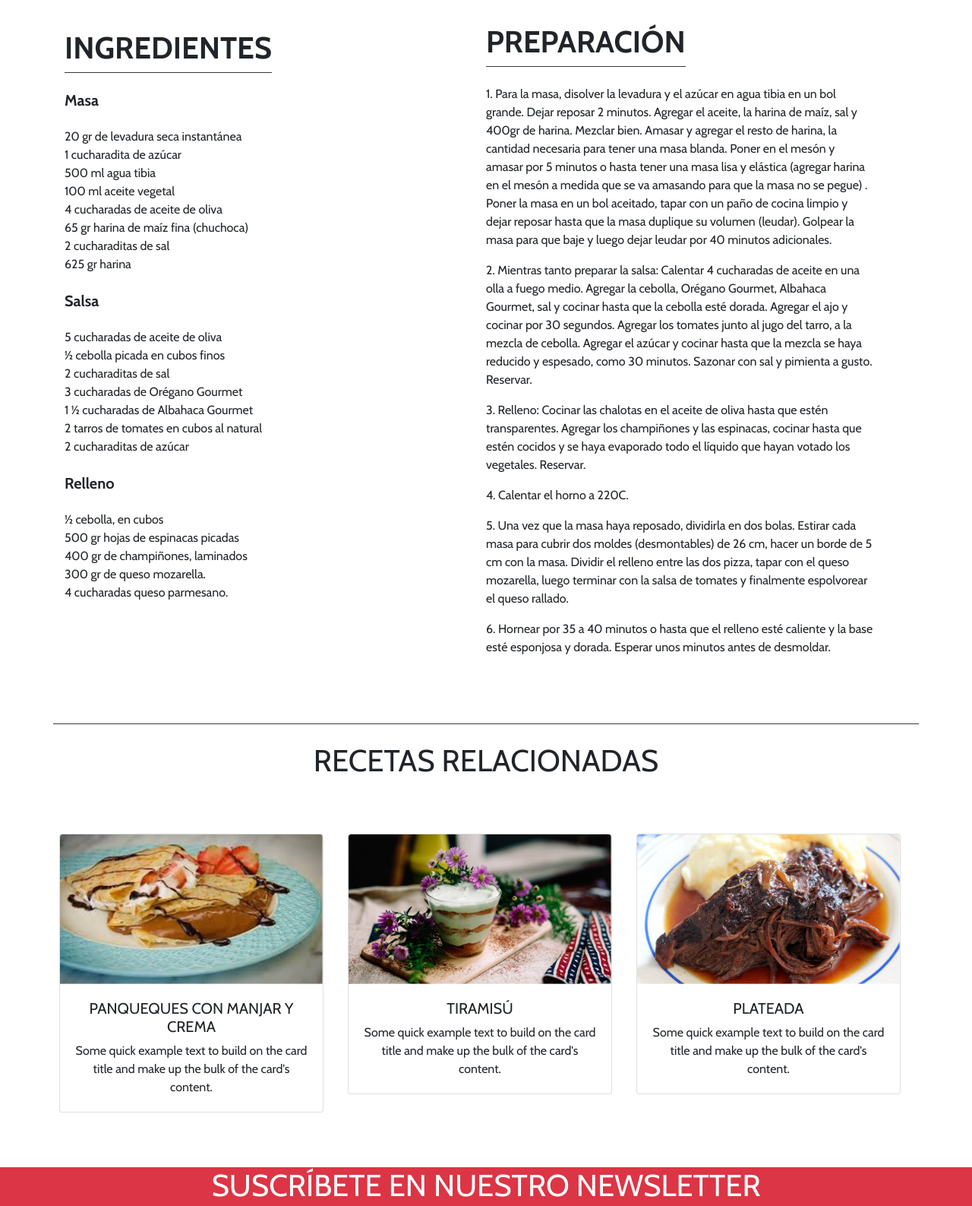
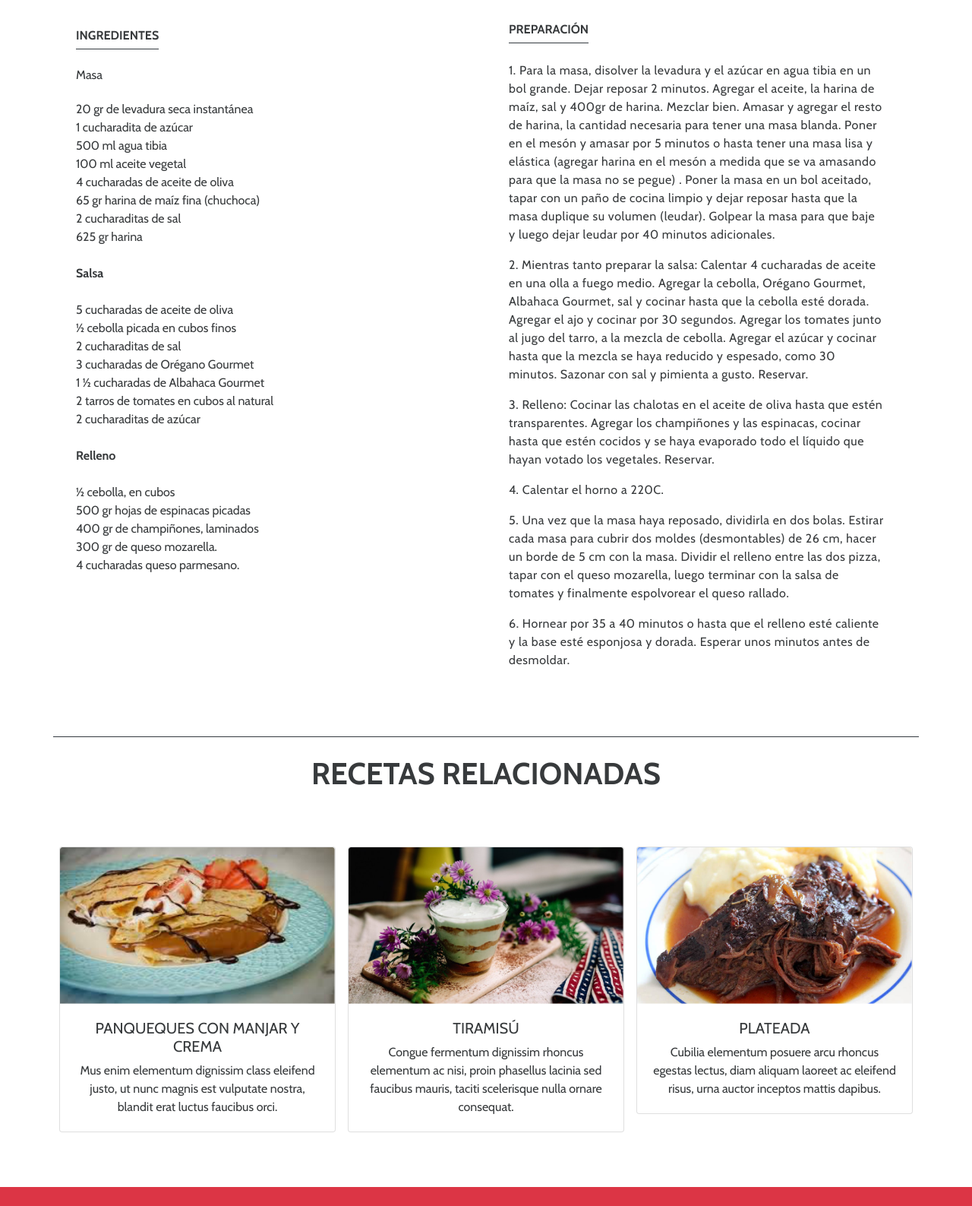
Before and after one commit to alexandraalvarez/ricomida, a plain HTML site: page index.html in a window 1280 px wide. Shown: the part 814-2401 px from the top of the page at 76% size. Drawn offline with nearby package versions, Linux system fonts and the light colour scheme; a script that the page names is missing.

Commit message:
estilos terminados, versión mobile y desktop

```diff
--- a/assets/css/style.css
+++ b/assets/css/style.css
@@ -13,8 +13,37 @@ body {
     font-family: "Lobster", cursive;
     font-size: 2.3125em;
 }
+/*estilos fuentes pizza y recetas (seccion pizza y carrusel, recetas relacionadas y receta)*/
+.sectn-relRecipes, .sectn-recipe, .sectn-pizzaCarru,
+.sectn-pizzaCarru .btn {
+    color: #373A3c;
+}
+/*estilos sección pizza y carrusel*/
+.img-pizzaEspiCahmpi {
+    width: 482px;
+    height: 384px;
+}
+/*estilos preparación*/
+.divPrepare {
+    padding-left: 30px;
+}
+.pPrepare {
+    /*padding-right: 120px;*/
+    letter-spacing: 0.6px;
+}
 /*estilos sección newsletter*/
+.newsletter {
+    height: 534px;
+}
 .newsletter h3 span {
     font-family: "Lobster", cursive;
     font-size: 1.0715em;
 }
+.newsletter .btn {
+    width: 233px;
+    height: 40px;
+}
+/*estilos footer*/
+footer {
+    height: 120px;
+}
--- a/index.html
+++ b/index.html
@@ -10,7 +10,7 @@
 
     <nav class="navbar navbar-expand-lg navbar-dark bg-dark text-white mb-2">
         <div class="container">
-            <h2 class="text-white my-3 ricomida">Ricomida</h2>
+            <h2 class="text-white my-3">Ricomida</h2>
             <button class="navbar-toggler " type="button" data-toggle="collapse" data-target="#navbarNavAltMarkup" aria-controls="navbarNavAltMarkup" aria-expanded="false" aria-label="Toggle navigation">
                 <span class="navbar-toggler-icon"></span>
             </button>
@@ -25,27 +25,28 @@
         </div>
     </nav>
 
-    <section id="recetas" class="container border-bottom border-dark">
+    <section class="container border-bottom border-dark d-flex justify-content-center sectn-pizzaCarru">
 
         <div class="row container-fluid">
-          <div class="col-12 col-lg-6 my-4 px-0">
-            <img src="assets/img/principal.jpg" alt="Pizza espinaca-champiñon, ramita de romer y tomates cherry en su rama"
-            class="recetas-img img-fluid"/>
+          <div class="col-12 col-lg-5 my-4 px-0">
+            <img  class="img-fluid img-pizzaEspiCahmpi" src="assets/img/principal.jpg" alt="Pizza espinaca-champiñon, ramita de romer y tomates cherry en su rama"/>
           </div>
           <div class="col-12 col-lg-6 my-5 pl-md-4 pl-0">
-            <h1 class="h1 pizza-h1 mb-4">PIZZA AL ESTILO CHICAGO CON ESPINACAS Y CHAMPIÑONES</h1>
+            <h1 class="mb-4 font-weight-bold">PIZZA AL ESTILO CHICAGO CON ESPINACAS Y CHAMPIÑONES</h1>
             <hr />
-            <h4 class="h4 pizza-h4 mb-4">110 MIN / 6 A 8 PORCIONES</h4>
-            <div class="row mt-3 m-0">
-              <button class="btn btn-outline-light text-dark outline mr-4" data-toggle="popover" data-trigger="hover" data-placement="bottom"
+            <h5 class="mb-4 font-weight-bold">110 MIN / 6 A 8 PORCIONES</h5>
+            <div class="d-inline-flex flex-row mt-3 m-0">
+              <button class="btn btn-outline-light outline mr-3" data-toggle="popover" data-trigger="hover" data-placement="bottom"
                 data-content="Presiona para enviar a tu correo">Enviar por correo</button>
-              <button class="btn btn-outline-light text-dark outline" data-toggle="popover" data-trigger="hover" data-placement="right"
+              <button class="btn btn-outline-light outline" data-toggle="popover" data-trigger="hover" data-placement="right"
                 data-content="Agrega esta receta a tus favoritos">Añadir a favoritos</button>
             </div>
           </div>
         </div>
+    </section>
 
-        <div class="container-fluid p-0 d-none d-sm-block mb-5">
+      <section class="container border-bottom border-dark d-flex justify-content-center sectn-pizzaCarru">
+        <div class="container-fluid d-none d-sm-block my-5">
           <div id="carouselExampleIndicators" class="carousel slide" data-ride="carousel">
             <ol class="carousel-indicators">
               <li data-target="#carouselExampleIndicators" data-slide-to="0" class=""></li>
@@ -93,12 +94,12 @@
         </div>
       </section>
 
-      <section id="preparacion" class="container border-bottom border-dark pb-5 pt-2">
+      <section class="container border-bottom border-dark pb-5 pt-2 d-flex justify-content-center sectn-recipe">
         <div class="row container-fluid my-4">
           <div class="col-12 col-md-6 d-flex flex-column align-items-start mt-0 mt-md-2 px-4 px-md-0">
-            <h1 class="font-weight-bold border-bottom border-dark d-inline-block pb-2 mb-4 ingredientes1">INGREDIENTES</h1>
-            <div class="container col-12 px-0 contenido">
-              <p class="mb-4 h5 font-weight-bold">Masa</p>
+            <h6 class="font-weight-bold border-bottom border-dark d-inline-block pb-2 mb-4">INGREDIENTES</h6>
+            <div class="container col-12 px-0">
+              <h6 class="mb-4">Masa</h6>
               <p class="mb-4">
                 20 gr de levadura seca instantánea <br />
                 1 cucharadita de azúcar <br />
@@ -109,7 +110,7 @@
                 2 cucharaditas de sal <br />
                 625 gr harina
               </p>
-              <p class="mb-4 h5 font-weight-bold">Salsa</p>
+              <p class="mb-4 font-weight-bold">Salsa</p>
               <p class="mb-4">
                 5 cucharadas de aceite de oliva <br />
                 ½ cebolla picada en cubos finos <br />
@@ -119,7 +120,7 @@
                 2 tarros de tomates en cubos al natural <br />
                 2 cucharaditas de azúcar
               </p>
-              <p class="mb-4 h5 font-weight-bold">Relleno</p>
+              <p class="mb-4 font-weight-bold">Relleno</p>
               <p class="mb-4">
                 ½ cebolla, en cubos <br />
                 500 gr hojas de espinacas picadas <br />
@@ -129,10 +130,10 @@
               </p>
             </div>
           </div>
-          <div class="col-6">
-            <h1 class="font-weight-bold border-bottom border-dark d-inline-block pb-2 mb-4 ingredientes1">PREPARACIÓN</h1>
-            <div class="container col-12 px-0 contenido">
-              <p>
+          <div class="col-12 col-md-6 divPrepare">
+            <h6 class="font-weight-bold border-bottom border-dark d-inline-block pb-2 mb-4">PREPARACIÓN</h6>
+            <div class="container col-12 px-0">
+              <p class="pPrepare">
                 1. Para la masa, disolver la levadura y el azúcar en agua tibia en
                 un bol grande. Dejar reposar 2 minutos. Agregar el aceite, la
                 harina de maíz, sal y 400gr de harina. Mezclar bien. Amasar y
@@ -145,7 +146,7 @@
                 Golpear la masa para que baje y luego dejar leudar por 40 minutos
                 adicionales.
               </p>
-              <p>
+              <p class="pPrepare">
                 2. Mientras tanto preparar la salsa: Calentar 4 cucharadas de
                 aceite en una olla a fuego medio. Agregar la cebolla, Orégano
                 Gourmet, Albahaca Gourmet, sal y cocinar hasta que la cebolla esté
@@ -155,21 +156,21 @@
                 espesado, como 30 minutos. Sazonar con sal y pimienta a gusto.
                 Reservar.
               </p>
-              <p>
+              <p class="pPrepare">
                 3. Relleno: Cocinar las chalotas en el aceite de oliva hasta que
                 estén transparentes. Agregar los champiñones y las espinacas,
                 cocinar hasta que estén cocidos y se haya evaporado todo el
                 líquido que hayan votado los vegetales. Reservar.
               </p>
-              <p>4. Calentar el horno a 220C.</p>
-              <p>
+              <p class="pPrepare">4. Calentar el horno a 220C.</p>
+              <p class="pPrepare">
                 5. Una vez que la masa haya reposado, dividirla en dos bolas.
                 Estirar cada masa para cubrir dos moldes (desmontables) de 26 cm,
                 hacer un borde de 5 cm con la masa. Dividir el relleno entre las
                 dos pizza, tapar con el queso mozarella, luego terminar con la
                 salsa de tomates y finalmente espolvorear el queso rallado.
               </p>
-              <p>
+              <p class="pPrepare">
                 6. Hornear por 35 a 40 minutos o hasta que el relleno esté
                 caliente y la base esté esponjosa y dorada. Esperar unos minutos
                 antes de desmoldar.
@@ -179,43 +180,43 @@
         </div>
       </section>
 
-      <section class="container d-flex flex-column justify-content-center align-items-center px-0 mb-5">
-        <h1 class="text-center mt-4 mb-5">RECETAS RELACIONADAS</h1>
+      <section class="container d-flex flex-column justify-content-center align-items-center px-0 mb-5 sectn-relRecipes">
+        <h1 class="text-center mt-4 mb-5 font-weight-bold">RECETAS RELACIONADAS</h1>
 
         <div class="row container-fluid my-4 px-0">
           <div class="col-12 col-md-4 mb-4 mb-md-0 px-2 text-center">
-            <div class="card mr-3">
+            <div class="card">
               <img class="card-img-top" src="assets/img/recipe-card-1.png" alt="Panqueques con manjar y
               crema, decorados con dos medias frutillas y salsa de chocolate"/>
               <div class="card-body">
-                <h5 class="receta-rel">PANQUEQUES CON MANJAR Y CREMA</h5>
-                <p class="card-text receta-rel">Some quick example text to build on the card title and make up
-                  the bulk of the card's content.</p>
+                <h5>PANQUEQUES CON MANJAR Y CREMA</h5>
+                <p class="card-text">Mus enim elementum dignissim class eleifend justo, ut
+                  nunc magnis est vulputate nostra, blandit erat luctus faucibus orci.</p>
               </div>
             </div>
           </div>
 
           <div class="col-12 col-md-4 mb-4 mb-md-0 px-2 text-center">
-            <div class="card mr-3">
+            <div class="card">
               <img class="card-img-top" src="assets/img/recipe-card-2.png" alt="Un vaso de tiramisú, apoyado
               sobre una tabla y decorado con flores lilas alrededor"/>
               <div class="card-body">
-                <h5 class="receta-rel">TIRAMISÚ</h5>
-                <p class="card-text receta-rel">Some quick example text to build on the card title and make up
-                  the bulk of the card's content.</p>
+                <h5>TIRAMISÚ</h5>
+                <p class="card-text">Congue fermentum dignissim rhoncus elementum ac nisi, proin
+                  phasellus lacinia sed faucibus mauris, taciti scelerisque nulla ornare consequat.</p>
               </div>
             </div>
           </div>
 
           <div class="col-12 col-md-4 mb-4 mb-md-0 px-2 text-center">
-            <div class="card mr-3">
+            <div class="card">
               <img class="card-img-top" src="assets/img/recipe-card-3.png" alt="Un plato servido de un trozo
               generoso de plateada, con puré y abundante jugo de carne"/>
               <div class="card-body">
-                <h5 class="receta-rel">PLATEADA</h5>
-                <p class="card-text receta-rel">
-                  Some quick example text to build on the card title and make up
-                  the bulk of the card's content.</p>
+                <h5>PLATEADA</h5>
+                <p class="card-text">
+                  Cubilia elementum posuere arcu rhoncus egestas lectus, diam aliquam laoreet ac eleifend risus,
+                  urna auctor inceptos mattis dapibus.</p>
               </div>
             </div>
           </div>
@@ -223,10 +224,10 @@
         </div>
       </section>
 
-      <section class="container-fluid d-flex flex-column justify-content-center align-items-center bg-danger newsletter">
-        <h1 class="text-white">SUSCRÍBETE EN NUESTRO NEWSLETTER</h1>
+      <section class="container-fluid d-flex flex-column align-items-center justify-content-center bg-danger text-center newsletter">
+        <h1 class="text-white font-weight-bold">SUSCRÍBETE EN NUESTRO NEWSLETTER</h1>
         <h3 class="text-white mb-5">y obtén las mejores recetas que tenemos en <span>Ricomida</span></h3>
-        <button class="btn btn-outline-light subscribe-boton">Empezar</button>
+        <button class="btn btn-outline-light">Empezar</button>
       </section>
 
       <footer class="container-fluid bg-dark d-flex justify-content-center text-white">
```
